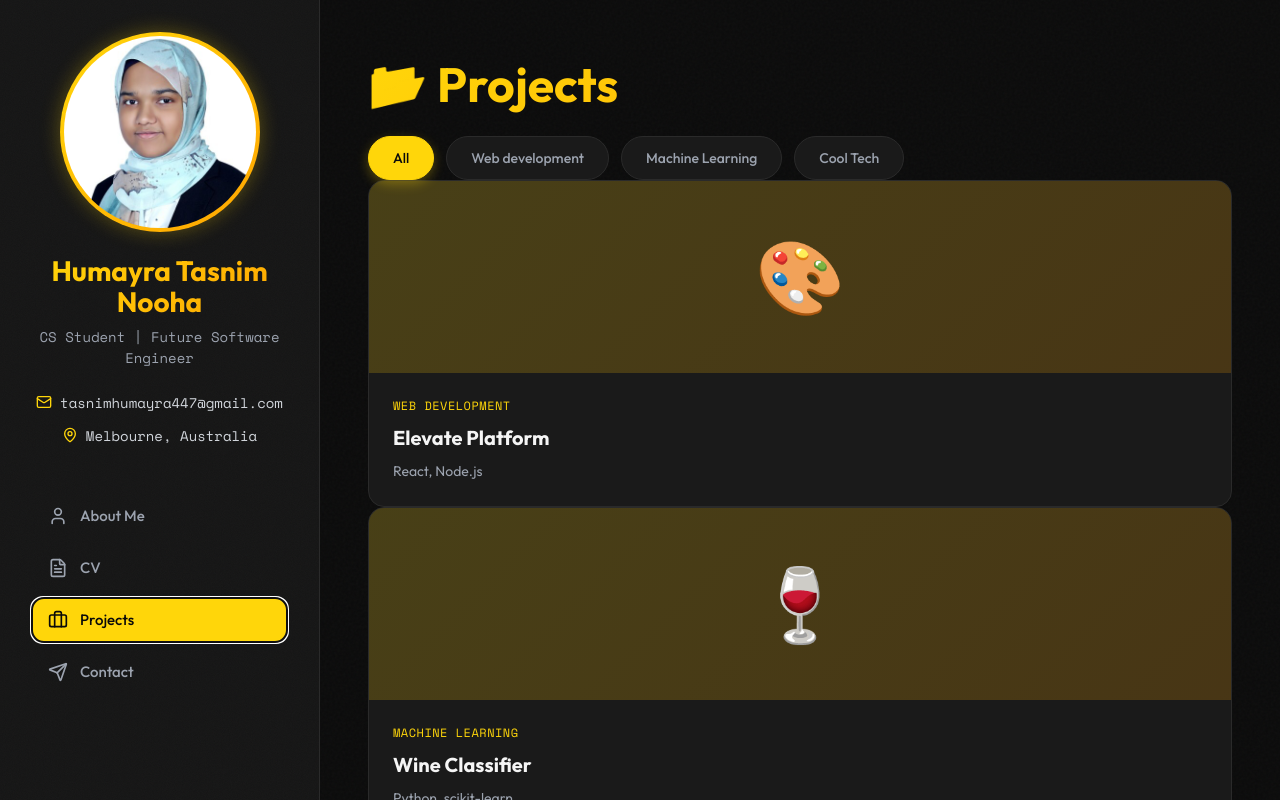
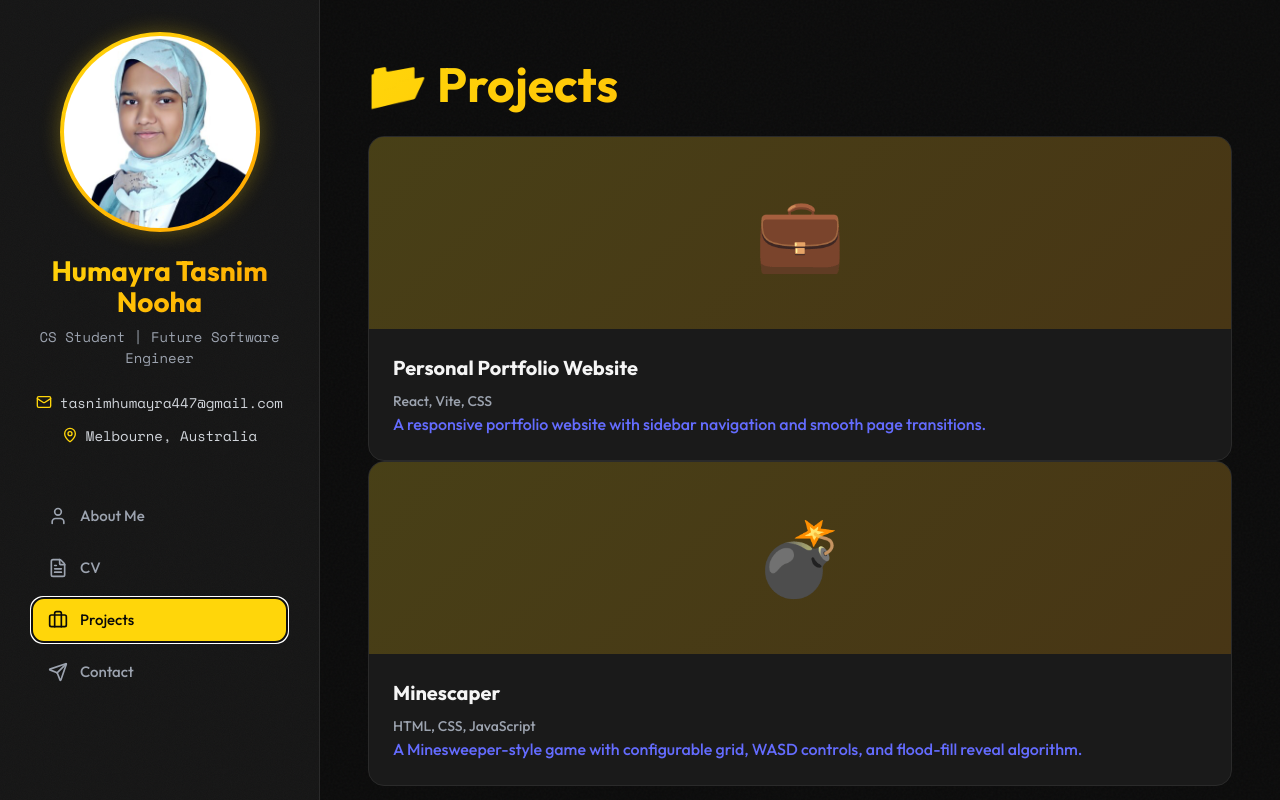
Before and after one commit to tasnimhumayra447/Personal-Portfolio-Website, a React (Vite) app in the folder Portfolio/: page / in a window 1280 px wide. Both pictures are taken after a click on the button "Projects". Shown: the top 800 px of the page. Built offline with nearby package versions, Linux system fonts and the light colour scheme.

Commit message:
added my projects to projects page

```diff
--- a/Portfolio/src/Components/CategoryFilter.jsx
+++ /dev/null
@@ -1,18 +0,0 @@
-import React from 'react';
-import './CSS/CategoryFilter.css';
-
-export default function CategoryFilter({ categories, selected, onSelect }) {
-  return (
-    <div className="category-filter">
-      {categories.map(category => (
-        <button
-          key={category}
-          onClick={() => onSelect(category)}
-          className={`category-button ${selected === category ? 'active' : ''}`}
-        >
-          {category}
-        </button>
-      ))}
-    </div>
-  );
-}
--- a/Portfolio/src/Components/ProjectCard.jsx
+++ b/Portfolio/src/Components/ProjectCard.jsx
@@ -2,17 +2,19 @@ import React from 'react';
 import Card from './Card.jsx';
 import './CSS/ProjectCard.css';
 
-export default function ProjectCard({ title, category, image, tech }) {
+export default function ProjectCard({ title, image, tech, description, github }) {
   return (
+    <a href={github} target="_blank" rel="noopener noreferrer" style={{ textDecoration: 'none' }}>
       <Card className="project-card">
         <div className="project-image">
           {image}
         </div>
         <div className="project-info">
-        <div className="project-category">{category}</div>
           <h3 className="project-title">{title}</h3>
           <p className="project-tech">{tech}</p>
+          <p className="project-description">{description}</p>
         </div>
       </Card>
+    </a>
   );
 }
--- a/Portfolio/src/Pages/ProjectsPage.jsx
+++ b/Portfolio/src/Pages/ProjectsPage.jsx
@@ -1,37 +1,31 @@
-import React, { useState } from 'react';
-import CategoryFilter from '../Components/CategoryFilter';
+import React from 'react';
 import ProjectCard from '../Components/ProjectCard';
 import './CSS/ProjectsPage.css';
 
 export default function ProjectsPage() {
-  const [selectedCategory, setSelectedCategory] = useState('All');
-
-  const categories = ['All', 'Web development', 'Machine Learning', 'Cool Tech'];
-
-  const Portfolio = [
-    { title: 'Elevate Platform', category: 'Web development', image: '🎨', tech: 'React, Node.js' },
-    { title: 'Wine Classifier', category: 'Machine Learning', image: '🍷', tech: 'Python, scikit-learn' },
-    { title: 'Gesture Recognition', category: 'Machine Learning', image: '👋', tech: 'TensorFlow, OpenCV' },
-    { title: 'Portfolio Website', category: 'Web development', image: '💼', tech: 'React, Tailwind' },
-    { title: 'MealBot Assistant', category: 'Cool Tech', image: '🤖', tech: 'NLP, Python' },
+  const projects = [
+    {
+      title: 'Personal Portfolio Website',
+      image: '💼',
+      tech: 'React, Vite, CSS',
+      description: 'A responsive portfolio website with sidebar navigation and smooth page transitions.',
+      github: 'https://github.com/tasnimhumayra447/Personal-Portfolio-Website'
+    },
+    {
+      title: 'Minescaper',
+      image: '💣',
+      tech: 'HTML, CSS, JavaScript',
+      description: 'A Minesweeper-style game with configurable grid, WASD controls, and flood-fill reveal algorithm.',
+      github: 'https://github.com/tasnimhumayra447/Minescaper'
+    }
   ];
-
-  const filteredPortfolio = selectedCategory === 'All'
-    ? Portfolio
-    : Portfolio.filter(p => p.category === selectedCategory);
 
   return (
     <div className="page-container section-enter">
       <h2 className="page-title gradient-text">📂 Projects</h2>
 
-      <CategoryFilter
-        categories={categories}
-        selected={selectedCategory}
-        onSelect={setSelectedCategory}
-      />
-
-      <div className="Portfolio-grid">
-        {filteredPortfolio.map((project, index) => (
+      <div className="portfolio-grid">
+        {projects.map((project, index) => (
           <ProjectCard key={index} {...project} />
         ))}
       </div>
```
Also changed, not shown: Portfolio/src/Components/TestimonialCard.jsx (deleted, +0 -23 lines). Lines whose indentation alone changed are shown as unchanged.
